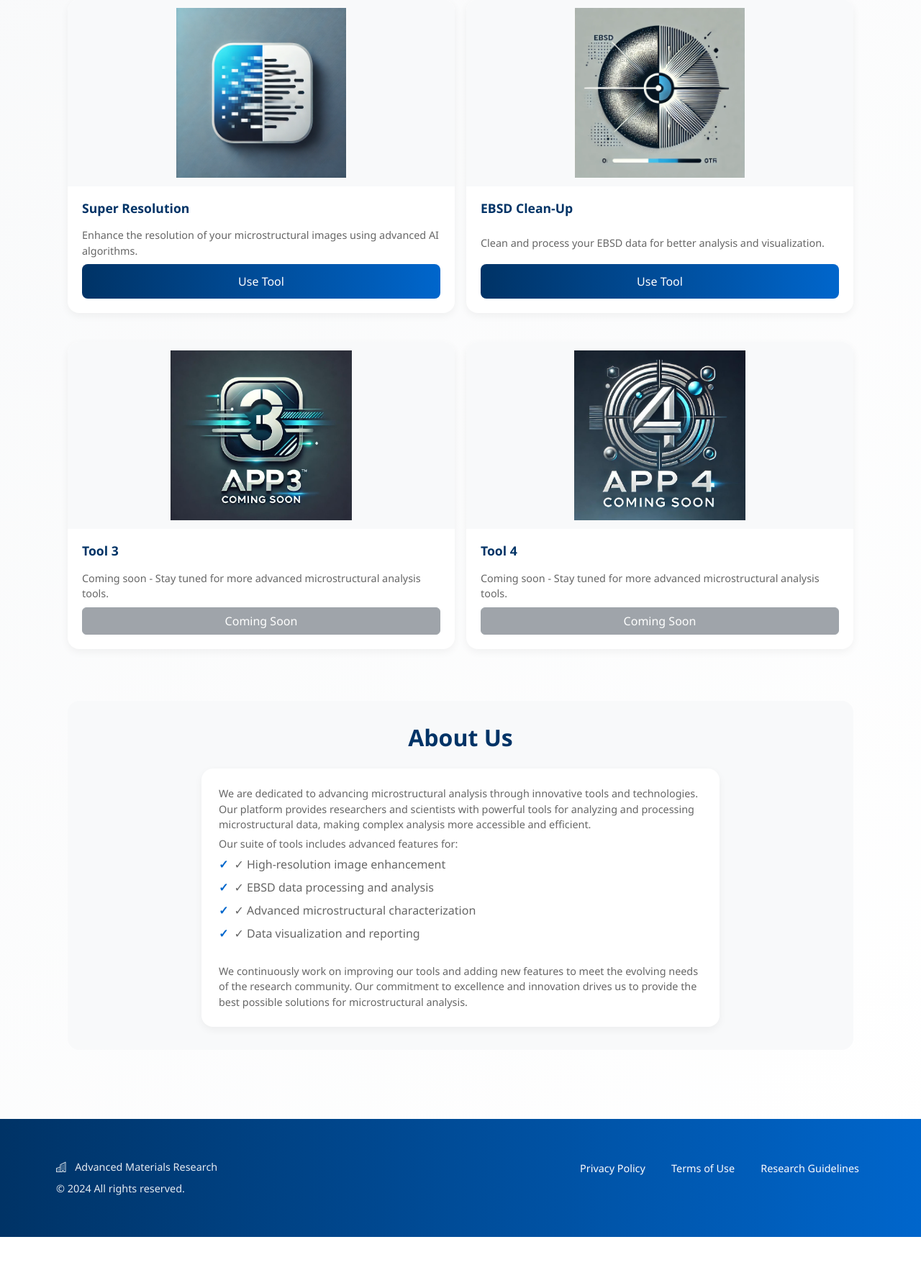
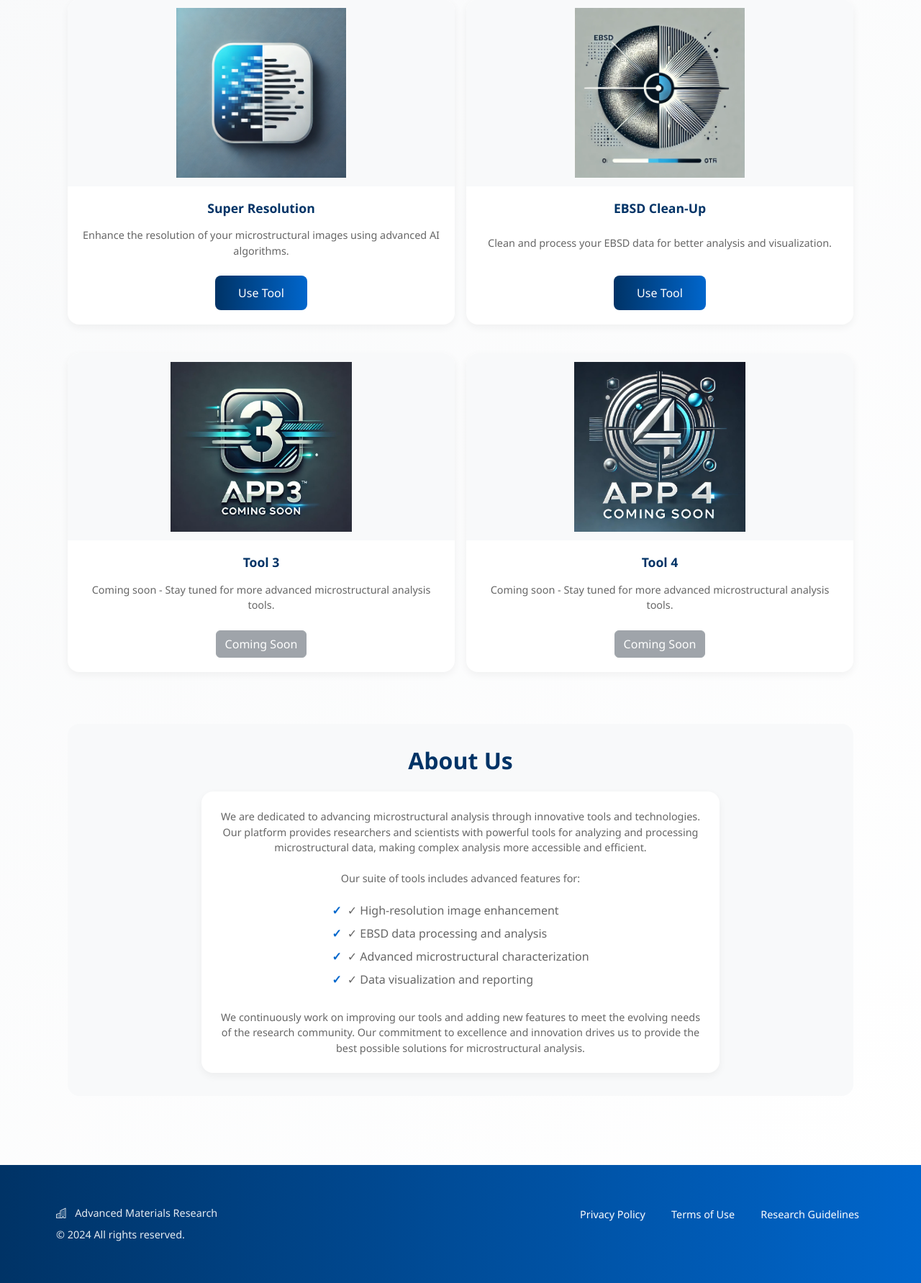
Before and after one commit to kvmani/ml_server, a Flask app: page / in a window 1280 px wide. Shown: the part 380-2163 px from the top of the page at 72% size. Before the commit the page ends 2099 px from the top, so only its background shows below. Run offline with Flask 3, Linux system fonts and the light colour scheme; some libraries are stand-ins or nearby versions.

Commit message:
style: Center tool titles and descriptions in home page

```diff
--- a/static/css/style.css
+++ b/static/css/style.css
@@ -50,24 +50,27 @@ body {
 }
 
 .card-body {
-    padding: 1.25rem; /* Reduced padding */
+    padding: 1.25rem;
     flex-grow: 1;
     display: flex;
     flex-direction: column;
     justify-content: space-between;
+    align-items: center;
 }
 
 .card-title {
     color: var(--primary-color);
     font-weight: 600;
     margin-bottom: 0.5rem;
-    font-size: 1.1rem; /* Slightly smaller title */
+    font-size: 1.1rem;
+    text-align: center;
 }
 
 .card-text {
     font-size: 0.9rem;
     color: #666;
-    margin-bottom: 0;
+    margin-bottom: 1rem;
+    text-align: center;
 }
 
 /* Home Page Grid */
--- a/templates/home.html
+++ b/templates/home.html
@@ -13,7 +13,7 @@
             <div class="card h-100">
                 <!-- <img src="{{ url_for('static', filename='images/Microstructure-Super Resolution.png') }}" class="card-img-top" alt="Super Resolution"> -->
                 <img src="{{ url_for('static', filename='images/SR_logo_1.png') }}" class="card-img-top" alt="Super Resolution">
-                <div class="card-body">
+                <div class="card-body text-center">
                     <h5 class="card-title">Super Resolution</h5>
                     <p class="card-text">Enhance the resolution of your microstructural images using advanced AI algorithms.</p>
                     <a href="{{ url_for('super_resolution') }}" class="btn btn-primary">Use Tool</a>
@@ -26,7 +26,7 @@
             <div class="card h-100">
                 <!-- <img src="{{ url_for('static', filename='images/EBSD Clean-Up.png') }}" class="card-img-top" alt="EBSD Clean-Up"> -->
                 <img src="{{ url_for('static', filename='images/EBSD_logo_5.png') }}" class="card-img-top" alt="EBSD Clean-Up">
-                <div class="card-body">
+                <div class="card-body text-center">
                     <h5 class="card-title">EBSD Clean-Up</h5>
                     <p class="card-text">Clean and process your EBSD data for better analysis and visualization.</p>
                     <a href="{{ url_for('ebsd_cleanup') }}" class="btn btn-primary">Use Tool</a>
@@ -38,7 +38,7 @@
         <div class="col-md-6 mb-4">
             <div class="card h-100">
                 <img src="{{ url_for('static', filename='images/APP3 Coming Soon.......png') }}" class="card-img-top" alt="Tool 3">
-                <div class="card-body">
+                <div class="card-body text-center">
                     <h5 class="card-title">Tool 3</h5>
                     <p class="card-text">Coming soon - Stay tuned for more advanced microstructural analysis tools.</p>
                     <button class="btn btn-secondary" disabled>Coming Soon</button>
@@ -50,7 +50,7 @@
         <div class="col-md-6 mb-4">
             <div class="card h-100">
                 <img src="{{ url_for('static', filename='images/APP4 Coming Soon.......png') }}" class="card-img-top" alt="Tool 4">
-                <div class="card-body">
+                <div class="card-body text-center">
                     <h5 class="card-title">Tool 4</h5>
                     <p class="card-text">Coming soon - Stay tuned for more advanced microstructural analysis tools.</p>
                     <button class="btn btn-secondary" disabled>Coming Soon</button>
```
